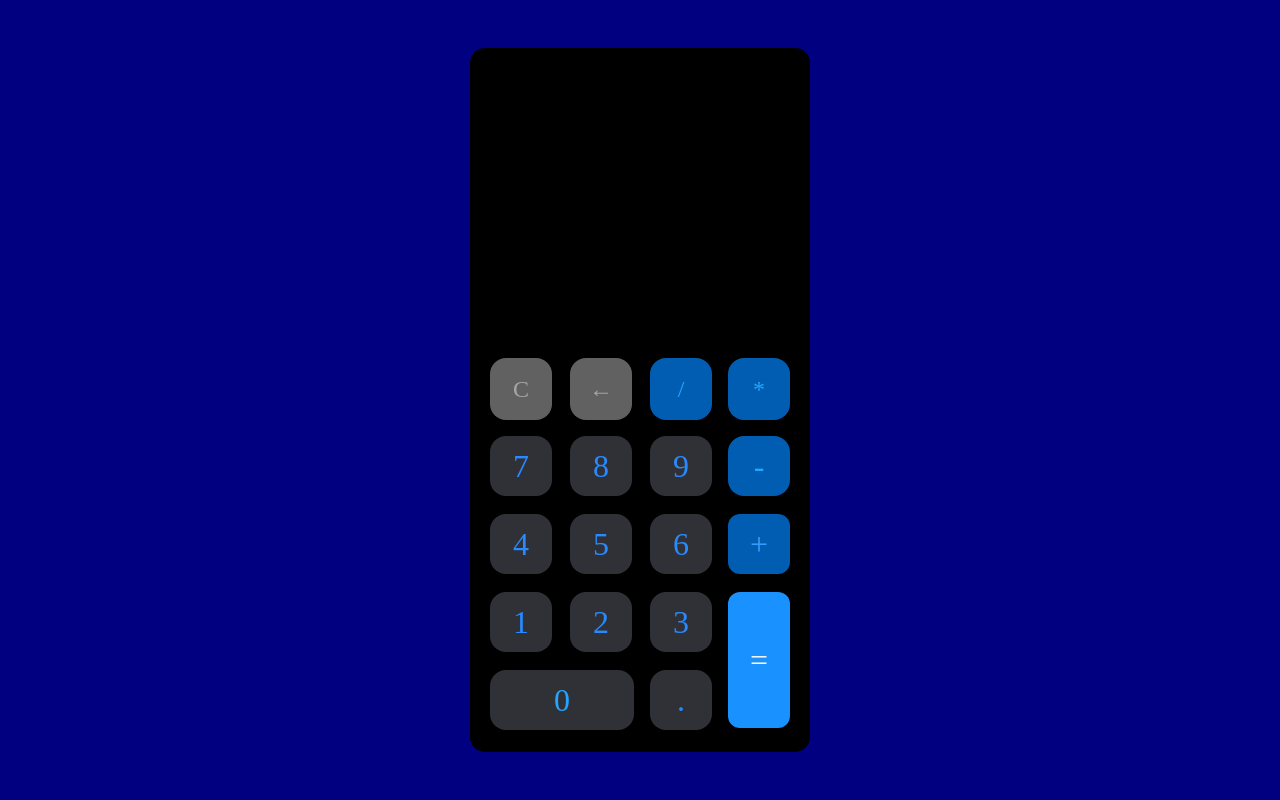
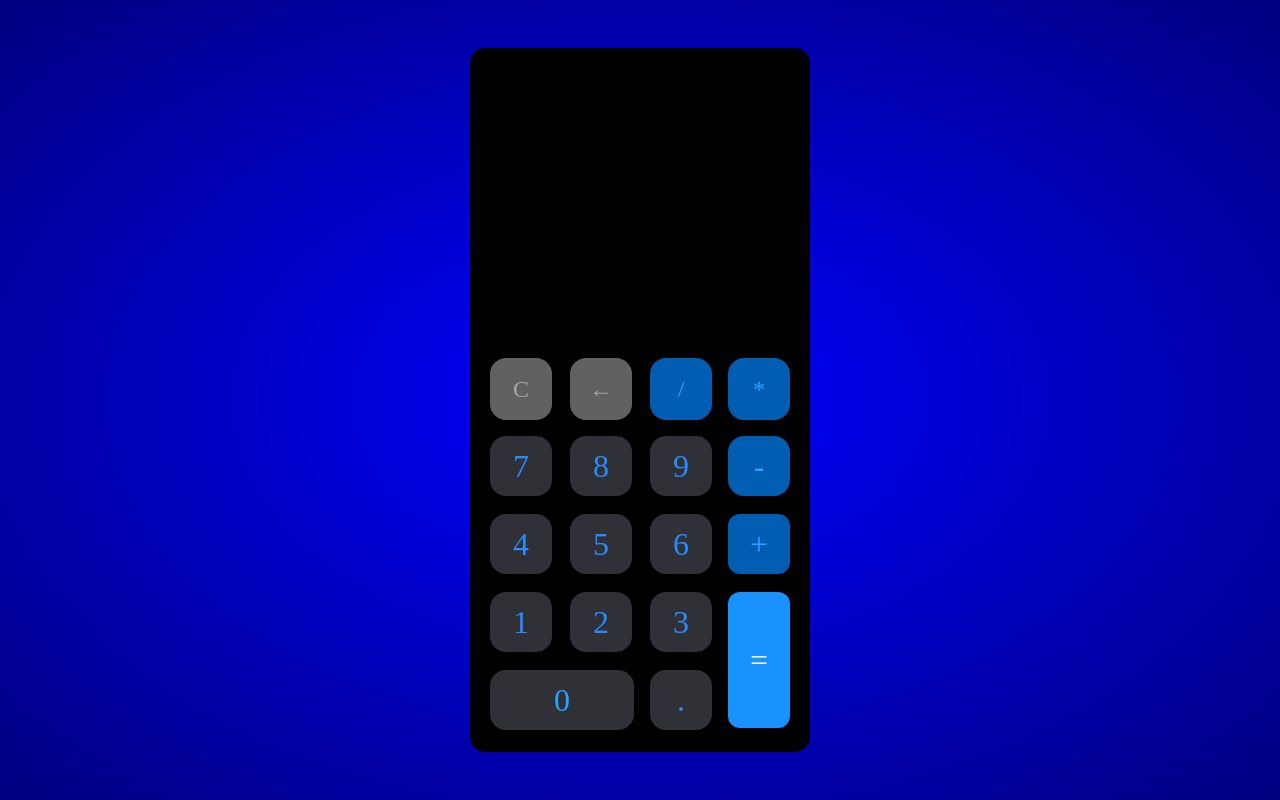
Before and after one commit to ArthurF28/Calculadora, a plain HTML site: page Calculadora/index.html in a window 1280 px wide. Drawn offline with Linux system fonts and the light colour scheme.

Commit message:
segundo commit

```diff
--- a/Calculadora/styles.css
+++ b/Calculadora/styles.css
@@ -3,7 +3,7 @@ body{ /* corpo da página */
   display: flex;
   justify-content: center;
   align-items: center;
-  background-color: navy;
+  background-image:radial-gradient(blue,navy);
   height: 100vh;
 }
 
```
